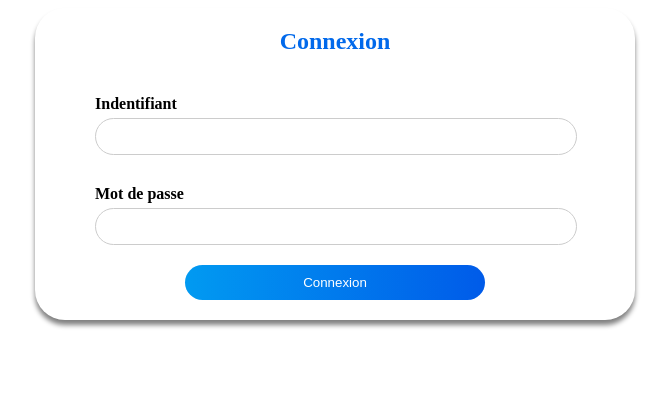
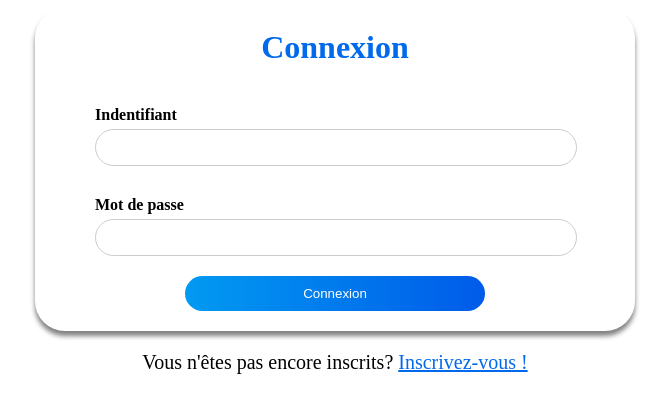
Before and after one commit to GaelleBoutolini/brief-6, a PHP site: page /formConnect.php in a window 1280 px wide. Shown: the top 413 px of the page, without its empty margins (305-974 px from the left). Run offline with PHP 8.4, Linux system fonts and the light colour scheme.

Commit message:
login form complete

```diff
--- a/Tools/formConnect.php
+++ b/Tools/formConnect.php
@@ -11,7 +11,7 @@
     <div class="container">
 
     <form method="post" action="">
-    <h2>Connexion</h2>
+    <h1>Connexion</h1>
         <div><label for="indentifiant">Indentifiant</label>
         <input type="text" id="identifiant" name="identifiant" required></div>
 
@@ -21,5 +21,6 @@
         <input type="submit" value="Connexion">
     </form>
     </div>
+    <p>Vous n'êtes pas encore inscrits?  <span>Inscrivez-vous !<span></p>
 </body>
 </html>
--- a/Tools/style/style.css
+++ b/Tools/style/style.css
@@ -7,6 +7,27 @@ h2 {
     text-align: center;
     margin-bottom: 20px;
     color: #0169EB
+  }
+
+h1 {
+    text-align: center;
+    margin-bottom: 20px;
+    color: #0169EB
+  }
+
+p {
+    text-align: center;
+    margin-bottom: 40px;
+    color: black;
+    font-size: 20px;
+  }
+
+p span{
+    text-align: center;
+    margin-bottom: 40px;
+    color: #0169EB;
+    font-size: 20px;
+    text-decoration: underline;
   }
 
 
```
